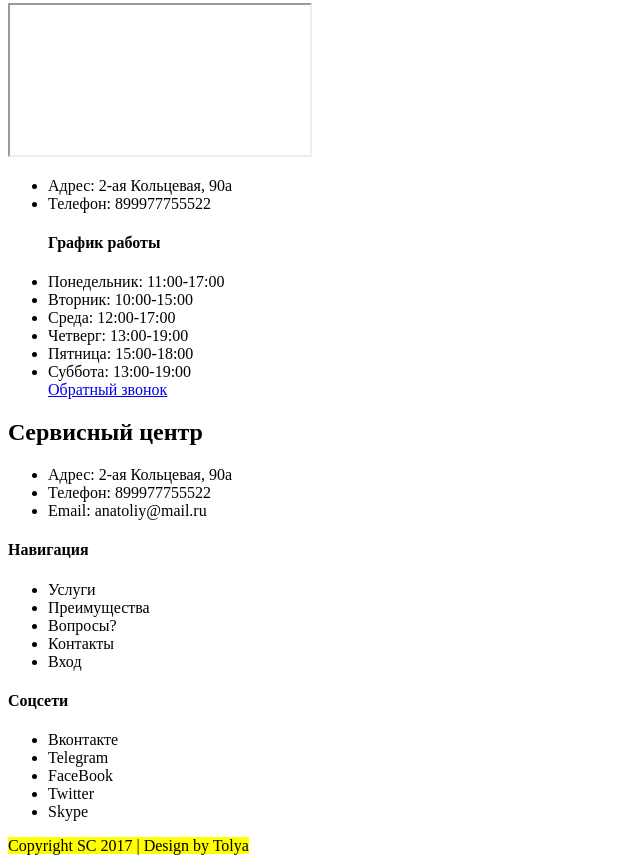
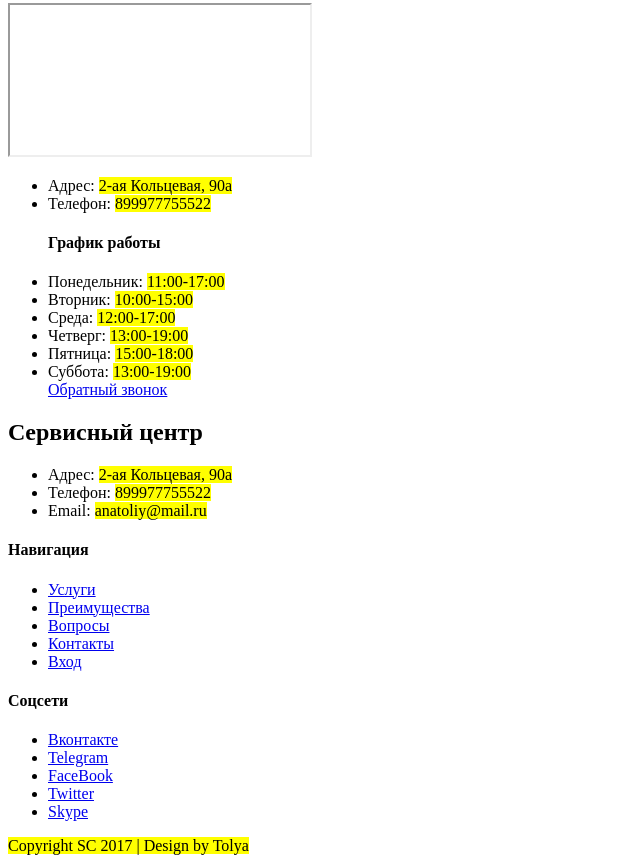
Before and after one commit to alihan2000/skaner, a plain HTML site: page index.html in a window 1280 px wide. Shown: the part 1080-1943 px from the top of the page, without its empty margins (0-640 px from the left). Drawn offline with Linux system fonts and the light colour scheme.

Commit message:
Update index.html

```diff
--- a/index.html
+++ b/index.html
@@ -10,11 +10,11 @@
        <nav>
            <ul>
                <li><a href="#slider">Услуги</a></li>
-               <li><a href="">Преимущества</a></li>
-               <li><a href="">Вопросы</a></li>
-               <li><a href="">Контакты</a></li>
-               <li><a href="">Заказать звонок</a></li>
-               <li><a href="">Вход</a></li>
+               <li><a href="#advantage">Преимущества</a></li>
+               <li><a href="#questions">Вопросы</a></li>
+               <li><a href="#contacts">Контакты</a></li>
+               <li><a href="#">Заказать звонок</a></li>
+               <li><a href="#">Вход</a></li>
          </ul>
     </nav>
     </header>
@@ -27,12 +27,12 @@
           <a href=""><img src="" alt="Какое-то предложение"></a>
         <div class="right"></div>
       </div>
-       <a href="#" alt="Узнать больше" class="more">Узнать больше</a>
+       <a href="#" class="more">Узнать больше</a>
 
     </section>
 
 
-    <section class="advantage">
+    <section class="advantage" id="advantage">
 
         <h2>Преимущества</h2>
 
@@ -71,7 +71,7 @@
     </section>
 
 
-    <section class="questions">
+    <section class="questions" id="questions">
 
         <h2>Вопросы</h2>
 
@@ -107,22 +107,22 @@
     </section>
 
 
-    <section class="contacts">
+    <section class="contacts" id="contacts">
 
         <h2>Контакты</h2>
 
         <div class="blockWithMap">
             <iframe></iframe>
             <ul class="info">
-                <li>Адрес: <span>2-ая Кольцевая, 90а</span></li>
-                <li>Телефон: <span>899977755522</span></li>
+                <li>Адрес: <mark>2-ая Кольцевая, 90а</mark></li>
+                <li>Телефон: <mark>899977755522</mark></li>
                 <h4>График работы</h4>
-                <li>Понедельник: <span>11:00-17:00</span></li>
-                <li>Вторник: <span>10:00-15:00</span></li>
-                <li>Среда: <span>12:00-17:00</span></li>
-                <li>Четверг: <span>13:00-19:00</span></li>
-                <li>Пятница: <span>15:00-18:00</span></li>
-                <li>Суббота: <span>13:00-19:00</span></li>
+                <li>Понедельник: <mark>11:00-17:00</mark></li>
+                <li>Вторник: <mark>10:00-15:00</mark></li>
+                <li>Среда: <mark>12:00-17:00</mark></li>
+                <li>Четверг: <mark>13:00-19:00</mark></li>
+                <li>Пятница: <mark>15:00-18:00</mark></li>
+                <li>Суббота: <mark>13:00-19:00</mark></li>
                 <a href="#" class="more">Обратный звонок</a>
             </ul>
         </div>
@@ -137,30 +137,30 @@
                 Cервисный центр
             </h1>
             <ul class="about">
-                <li>Адрес: <span>2-ая Кольцевая, 90а</span></li>
-                <li>Телефон: <span>899977755522</span></li>
-                <li>Email:  <span>anatoliy@mail.ru</span></li>
+                <li>Адрес: <mark>2-ая Кольцевая, 90а</mark></li>
+                <li>Телефон: <mark>899977755522</mark></li>
+                <li>Email:  <mark>anatoliy@mail.ru</mark></li>
             </ul>
         </div>
         <div class="twoBlock">
             <div class="oneItem">
                 <h4>Навигация</h4>
                 <ul>
-                    <li>Услуги</li>
-                    <li>Преимущества</li>
-                    <li>Вопросы?</li>
-                    <li>Контакты</li>
-                    <li>Вход</li>
+                    <li><a href="#slider">Услуги</a></li>
+               <li><a href="#advantage">Преимущества</a></li>
+               <li><a href="#questions">Вопросы</a></li>
+               <li><a href="#contacts">Контакты</a></li>
+                    <li><a href="#">Вход</a></li>
                 </ul>
             </div>
             <div class="twoItem">
                 <h4>Cоцсети</h4>
                 <ul>
-                    <li>Вконтакте</li>
-                    <li>Telegram</li>
-                    <li>FaceBook</li>
-                    <li>Twitter</li>
-                    <li>Skype</li>
+                    <li><a href="#">Вконтакте</a></li>
+                    <li><a href="#">Telegram</a></li>
+                    <li><a href="#">FaceBook</a></li>
+                    <li><a href="#">Twitter</a></li>
+                    <li><a href="#">Skype</a></li>
                 </ul>
             </div>
         </div>
@@ -170,7 +170,7 @@
 
     <footer>
 
-        <mark>Copyright SC 2017 | Design by <span>Tolya</span></mark>
+        <mark>Copyright SC 2017 | Design by Tolya</mark>
 
     </footer>
 
```
